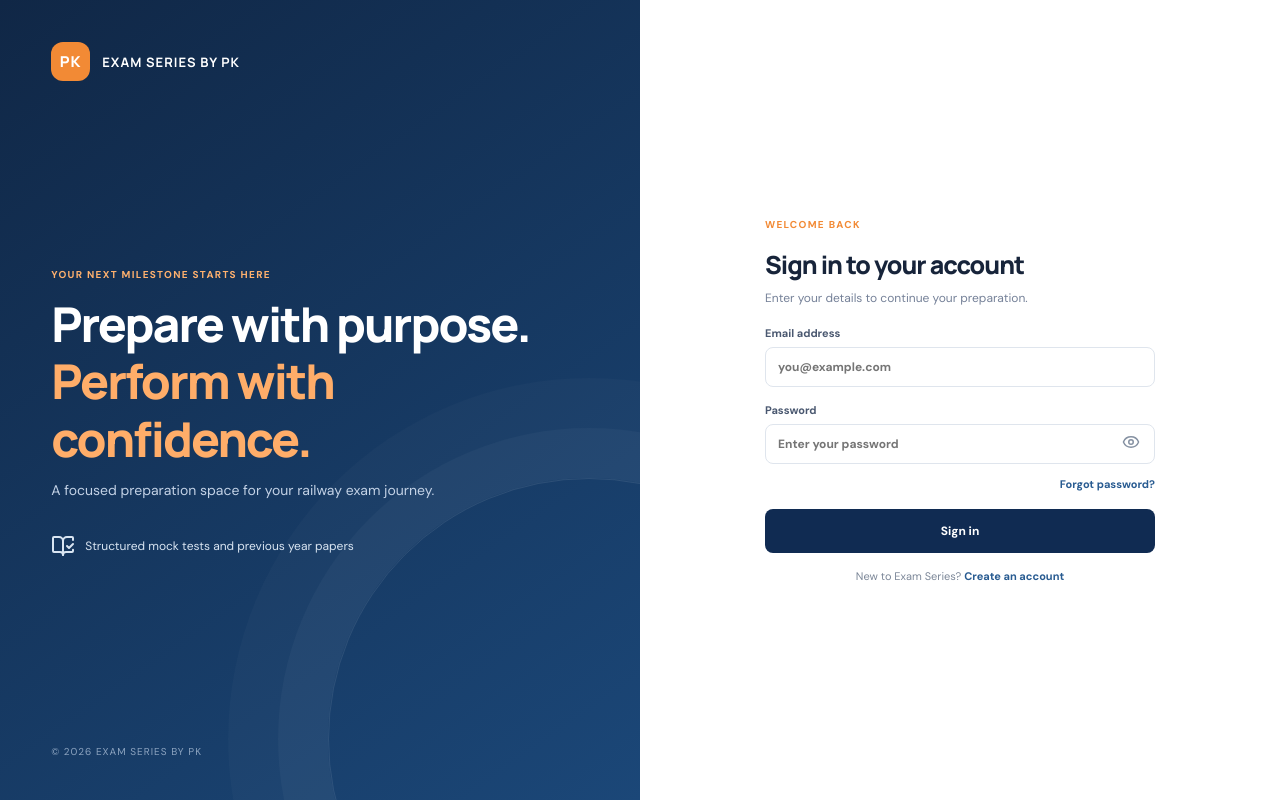
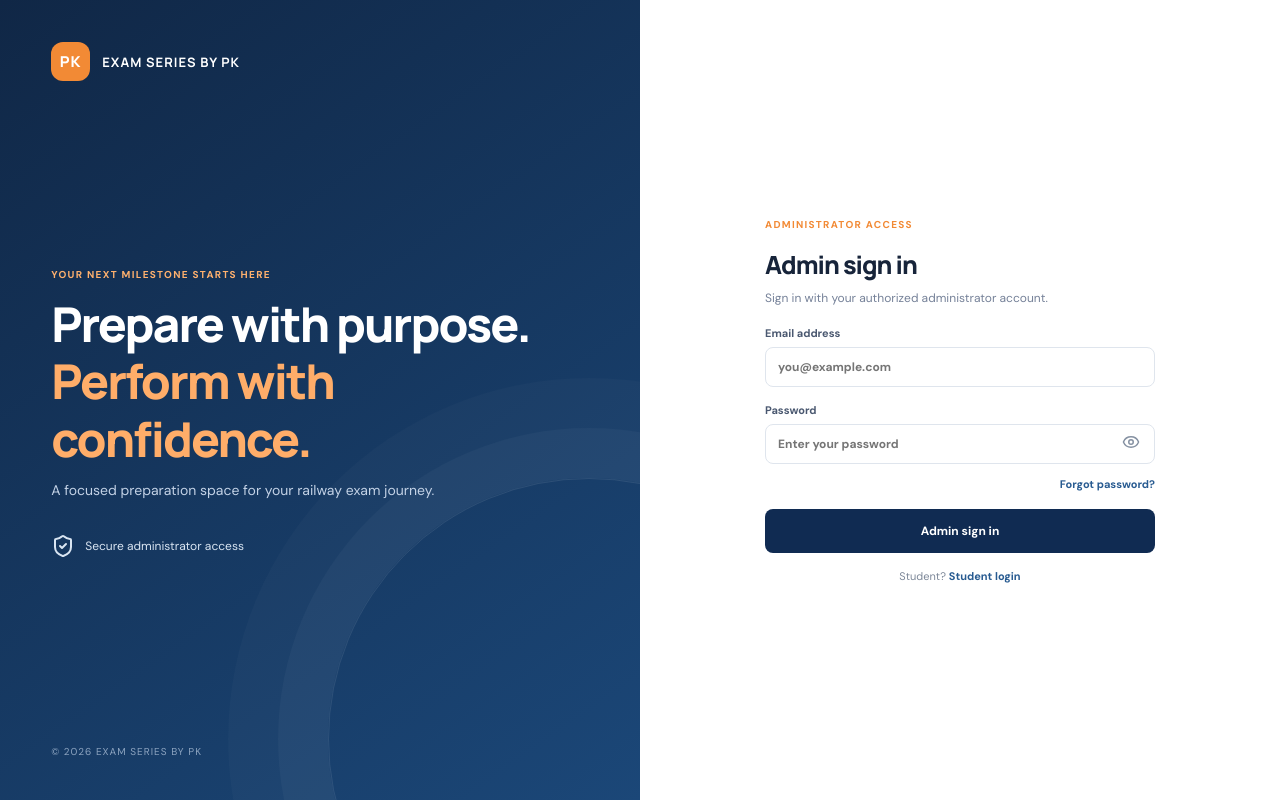
Before and after one commit to inspiredy61-netizen/Eaxm-Series-By-Pk, a React (Vite) app: page /admin-login in a window 1280 px wide. Built offline with nearby package versions, Linux system fonts and the light colour scheme; no server answers.

Commit message:
Add admin login functionality to Auth component

```diff
--- a/src/pages/Auth.jsx
+++ b/src/pages/Auth.jsx
@@ -1,9 +1,10 @@
 import { useState } from "react";
 import { Link, useNavigate } from "react-router-dom";
 import { supabase, isSupabaseConfigured } from "../lib/supabase";
-import { BookOpenCheck, Eye, EyeOff } from "lucide-react";
+import { useAuth } from "../components/AuthProvider";
+import { BookOpenCheck, Eye, EyeOff, ShieldCheck } from "lucide-react";
 
-export default function Auth({ signup = false }) {
+export default function Auth({ signup = false, adminLogin = false }) {
   const [name, setName] = useState("");
   const [email, setEmail] = useState("");
   const [password, setPassword] = useState("");
@@ -11,36 +12,89 @@ export default function Auth({ signup = false }) {
   const [busy, setBusy] = useState(false);
   const [message, setMessage] = useState("");
   const navigate = useNavigate();
+  const { refreshProfile } = useAuth();
 
   async function submit(e) {
-    e.preventDefault(); setMessage("");
-    if (!isSupabaseConfigured) { setMessage("Supabase is not configured yet. Follow the project README."); return; }
+    e.preventDefault();
+    setMessage("");
+    if (!isSupabaseConfigured) {
+      setMessage("Supabase is not configured yet. Follow the project README.");
+      return;
+    }
     setBusy(true);
     try {
       if (signup) {
         const { error } = await supabase.auth.signUp({
-          email, password,
+          email,
+          password,
           options: { data: { full_name: name } }
         });
         if (error) throw error;
         setMessage("Account request received. Check your email to verify your address before signing in.");
       } else {
-        const { error } = await supabase.auth.signInWithPassword({ email, password });
+        const { data, error } = await supabase.auth.signInWithPassword({ email, password });
         if (error) throw error;
-        navigate("/app");
+
+        const { data: profile, error: profileError } = await supabase
+          .from("profiles")
+          .select("role")
+          .eq("id", data.user.id)
+          .maybeSingle();
+
+        if (profileError) throw profileError;
+        const isAdmin = profile?.role === "admin";
+
+        if (adminLogin && !isAdmin) {
+          await supabase.auth.signOut();
+          throw new Error("This account does not have administrator access.");
+        }
+
+        await refreshProfile();
+        navigate(isAdmin ? "/admin" : "/app", { replace: true });
       }
-    } catch (err) { setMessage(err.message || "Something went wrong."); }
-    finally { setBusy(false); }
+    } catch (err) {
+      setMessage(err.message || "Something went wrong.");
+    } finally {
+      setBusy(false);
+    }
   }
 
-  return <div className="auth-page"><div className="auth-visual"><div className="auth-brand"><div className="brand-mark">PK</div><b>EXAM SERIES BY PK</b></div><div className="auth-copy"><div className="eyebrow light">YOUR NEXT MILESTONE STARTS HERE</div><h1>Prepare with purpose.<br/><em>Perform with confidence.</em></h1><p>A focused preparation space for your railway exam journey.</p><div className="auth-feature"><BookOpenCheck/> Structured mock tests and previous year papers</div></div><div className="auth-footer">© {new Date().getFullYear()} EXAM SERIES BY PK</div></div>
-    <div className="auth-form-wrap"><form className="auth-card" onSubmit={submit}><div className="eyebrow">{signup ? "CREATE YOUR ACCOUNT" : "WELCOME BACK"}</div><h2>{signup ? "Join the learning community" : "Sign in to your account"}</h2><p className="muted">{signup ? "Create an account to start preparing." : "Enter your details to continue your preparation."}</p>
-      {signup && <label>Full name<input value={name} onChange={e=>setName(e.target.value)} placeholder="Your full name" required/></label>}
-      <label>Email address<input type="email" value={email} onChange={e=>setEmail(e.target.value)} placeholder="you@example.com" required/></label>
-      <label>Password<div className="password-wrap"><input type={show ? "text" : "password"} value={password} onChange={e=>setPassword(e.target.value)} placeholder="Enter your password" minLength={6} required/><button type="button" onClick={()=>setShow(!show)} aria-label="Toggle password visibility">{show ? <EyeOff size={18}/> : <Eye size={18}/>}</button></div></label>
-      {!signup && <div className="form-row-end"><Link to="/forgot-password">Forgot password?</Link></div>}
-      {message && <div className="inline-message">{message}</div>}
-      <button className="btn btn-primary full-width" disabled={busy}>{busy ? "Please wait..." : signup ? "Create account" : "Sign in"}</button>
-      <div className="auth-switch">{signup ? "Already have an account?" : "New to Exam Series?"} <Link to={signup ? "/login" : "/signup"}>{signup ? "Sign in" : "Create an account"}</Link></div>
-    </form></div></div>;
+  const heading = signup
+    ? "Join the learning community"
+    : adminLogin
+      ? "Admin sign in"
+      : "Sign in to your account";
+  const intro = signup
+    ? "Create an account to start preparing."
+    : adminLogin
+      ? "Sign in with your authorized administrator account."
+      : "Enter your details to continue your preparation.";
+
+  return <div className="auth-page">
+    <div className="auth-visual">
+      <div className="auth-brand"><div className="brand-mark">PK</div><b>EXAM SERIES BY PK</b></div>
+      <div className="auth-copy">
+        <div className="eyebrow light">YOUR NEXT MILESTONE STARTS HERE</div>
+        <h1>Prepare with purpose.<br/><em>Perform with confidence.</em></h1>
+        <p>A focused preparation space for your railway exam journey.</p>
+        <div className="auth-feature">{adminLogin ? <ShieldCheck/> : <BookOpenCheck/>} {adminLogin ? "Secure administrator access" : "Structured mock tests and previous year papers"}</div>
+      </div>
+      <div className="auth-footer">© {new Date().getFullYear()} EXAM SERIES BY PK</div>
+    </div>
+    <div className="auth-form-wrap">
+      <form className="auth-card" onSubmit={submit}>
+        <div className="eyebrow">{signup ? "CREATE YOUR ACCOUNT" : adminLogin ? "ADMINISTRATOR ACCESS" : "WELCOME BACK"}</div>
+        <h2>{heading}</h2>
+        <p className="muted">{intro}</p>
+        {signup && <label>Full name<input value={name} onChange={e => setName(e.target.value)} placeholder="Your full name" required/></label>}
+        <label>Email address<input type="email" value={email} onChange={e => setEmail(e.target.value)} placeholder="you@example.com" autoComplete="username" required/></label>
+        <label>Password<div className="password-wrap"><input type={show ? "text" : "password"} value={password} onChange={e => setPassword(e.target.value)} placeholder="Enter your password" minLength={6} autoComplete={signup ? "new-password" : "current-password"} required/><button type="button" onClick={() => setShow(!show)} aria-label="Toggle password visibility">{show ? <EyeOff size={18}/> : <Eye size={18}/>}</button></div></label>
+        {!signup && <div className="form-row-end"><Link to="/forgot-password">Forgot password?</Link></div>}
+        {message && <div className="inline-message">{message}</div>}
+        <button className="btn btn-primary full-width" disabled={busy}>{busy ? "Please wait..." : signup ? "Create account" : adminLogin ? "Admin sign in" : "Sign in"}</button>
+        <div className="auth-switch">{signup ? <>Already have an account? <Link to="/login">Sign in</Link></> : adminLogin ? <>Student? <Link to="/login">Student login</Link></> : <>New to Exam Series? <Link to="/signup">Create an account</Link></>}</div>
+        {!signup && !adminLogin && <div className="auth-switch"><ShieldCheck size={15}/> Administrator? <Link to="/admin-login">Admin login</Link></div>}
+      </form>
+    </div>
+  </div>;
 }
```
